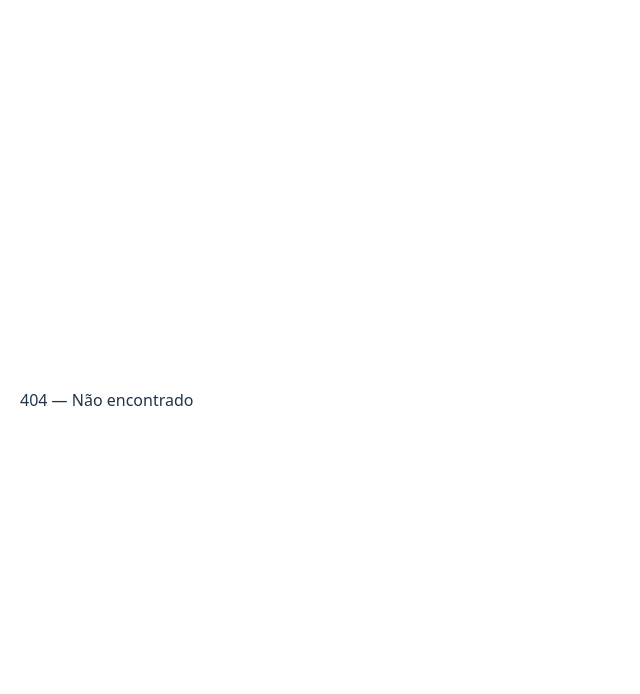
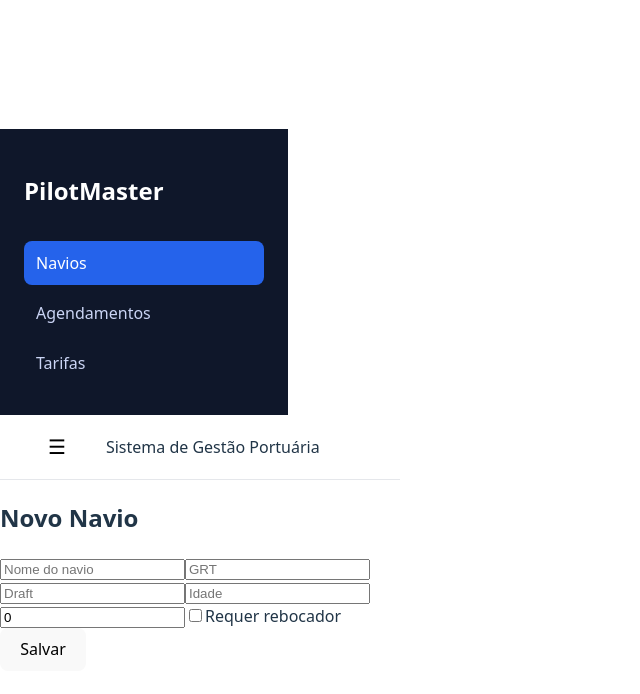
Before and after one commit to dcair2024/PilotMaster-Core, a React (Vite) app in the folder pilotmaster-frontend/: page /ships/new in a window 1280 px wide. Before the commit this address had no page. Shown: the top 694 px of the page, without its empty margins (0-640 px from the left). Built offline with nearby package versions, Linux system fonts and the light colour scheme; sample sign-in values are in the browser's storage.

Commit message:
feat(frontend): formulário de criação de navios (FE-32)

```diff
--- a/pilotmaster-frontend/src/App.jsx
+++ b/pilotmaster-frontend/src/App.jsx
@@ -3,6 +3,8 @@ import { BrowserRouter, Routes, Route, Navigate } from "react-router-dom";
 import Login from "./pages/Login";
 import Home from "./pages/Home";
 import ShipsList from "./pages/ShipsList";
+import ShipForm from "./pages/ShipForm";
+
 
 import ProtectedRoute from "./components/ProtectedRoute";
 
@@ -30,6 +32,9 @@ export default function App() {
 
           {/* Navios */}
           <Route path="/ships" element={<ShipsList />} />
+          {/* Novo Navio */}
+          <Route path="/ships/new" element={<ShipForm />} />
+
 
           {/* Agendamentos */}
           <Route path="/schedule" element={<TestSchedulePage />} />
--- a/pilotmaster-frontend/src/api/shipsService.js
+++ b/pilotmaster-frontend/src/api/shipsService.js
@@ -4,3 +4,8 @@ export const getShips = async () => {
   const response = await api.get("/Ships");
   return response.data;
 };
+
+export const createShip = async (ship) => {
+  const response = await api.post("/Ships", ship);
+  return response.data;
+};
--- /dev/null
+++ b/pilotmaster-frontend/src/pages/ShipForm.jsx
@@ -0,0 +1,115 @@
+import { useState } from "react";
+import { useNavigate } from "react-router-dom";
+import Layout from "../components/Layout";
+import { createShip } from "../api/shipsService";
+
+export default function ShipForm() {
+  const navigate = useNavigate();
+
+  const [form, setForm] = useState({
+    name: "",
+    grt: "",
+    draft: "",
+    age: "",
+    requiresTug: false,
+    deficiency: 0,
+  });
+
+  const [loading, setLoading] = useState(false);
+
+  function handleChange(e) {
+    const { name, value, type, checked } = e.target;
+
+    setForm({
+      ...form,
+      [name]: type === "checkbox" ? checked : value,
+    });
+  }
+
+  async function handleSubmit(e) {
+    e.preventDefault();
+    setLoading(true);
+
+    try {
+      await createShip({
+        ...form,
+        grt: Number(form.grt),
+        draft: Number(form.draft),
+        age: Number(form.age),
+        deficiency: Number(form.deficiency),
+      });
+
+      alert("Navio criado com sucesso!");
+      navigate("/ships");
+    } catch (err) {
+      alert("Erro ao criar navio. Verifique os dados.");
+    } finally {
+      setLoading(false);
+    }
+  }
+
+  return (
+    <Layout>
+      <h2>Novo Navio</h2>
+
+      <form onSubmit={handleSubmit} style={{ maxWidth: 400 }}>
+        <input
+          name="name"
+          placeholder="Nome do navio"
+          value={form.name}
+          onChange={handleChange}
+          required
+        />
+
+        <input
+          name="grt"
+          type="number"
+          placeholder="GRT"
+          value={form.grt}
+          onChange={handleChange}
+          required
+        />
+
+        <input
+          name="draft"
+          type="number"
+          placeholder="Draft"
+          value={form.draft}
+          onChange={handleChange}
+          required
+        />
+
+        <input
+          name="age"
+          type="number"
+          placeholder="Idade"
+          value={form.age}
+          onChange={handleChange}
+          required
+        />
+
+        <input
+          name="deficiency"
+          type="number"
+          placeholder="Deficiência"
+          value={form.deficiency}
+          onChange={handleChange}
+        />
+
+        <label>
+          <input
+            type="checkbox"
+            name="requiresTug"
+            checked={form.requiresTug}
+            onChange={handleChange}
+          />
+          Requer rebocador
+        </label>
+
+        <button type="submit" disabled={loading}>
+          {loading ? "Salvando..." : "Salvar"}
+        </button>
+      </form>
+    </Layout>
+  );
+}
```
Also changed, not shown: 4 other files (tests, documents, lock files or other folders).
